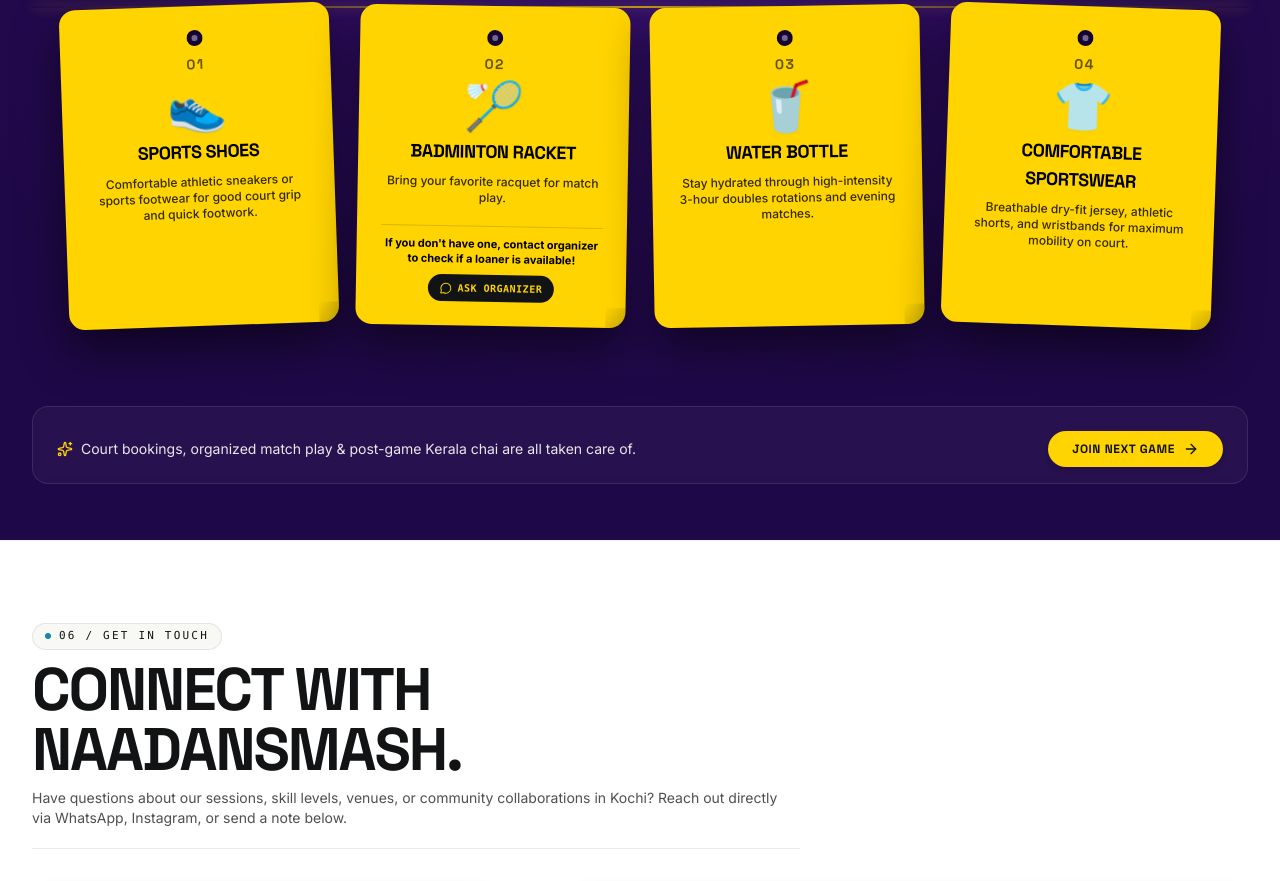
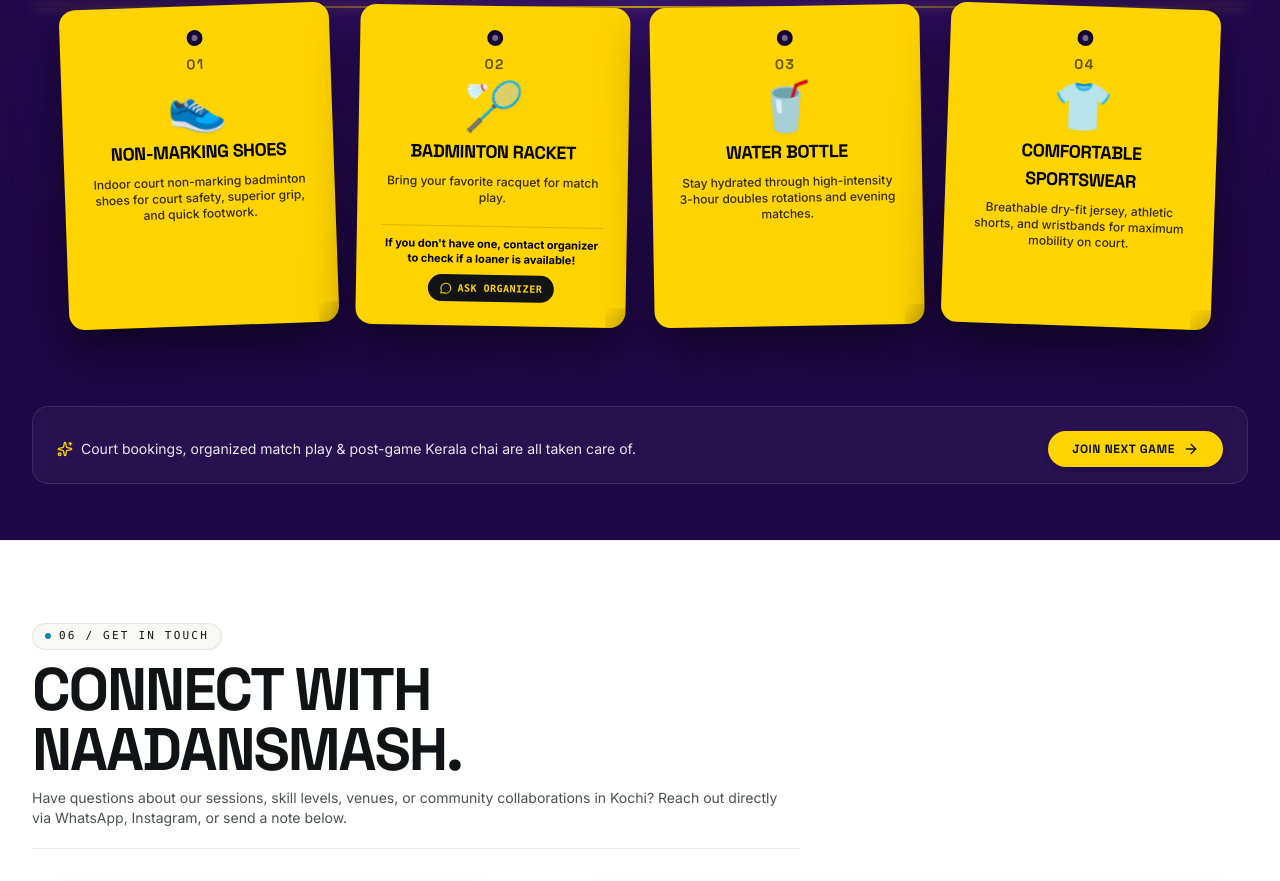
Before and after one commit to VaishnavVejji/naadansmash, a React (Vite) app: page / in a window 1280 px wide. Shown: the part 5690-6571 px from the top of the page. Built offline with nearby package versions, Linux system fonts and the light colour scheme; no server answers; the database is empty.

Commit message:
Update What to Bring item 01 to Non-Marking Shoes

```diff
--- a/src/components/sections/Community.tsx
+++ b/src/components/sections/Community.tsx
@@ -10,8 +10,8 @@ export const Community: React.FC<CommunityProps> = ({ onJoinClick }) => {
   const items = [
     {
       number: '01',
-      title: 'SPORTS SHOES',
-      desc: 'Comfortable athletic sneakers or sports footwear for good court grip and quick footwork.',
+      title: 'NON-MARKING SHOES',
+      desc: 'Indoor court non-marking badminton shoes for court safety, superior grip, and quick footwork.',
       icon: (
         <div className="text-4xl sm:text-5xl my-2 filter drop-shadow-sm select-none transform transition-transform group-hover:scale-110 duration-300">
           👟
--- a/src/components/ui/LookupRegistrationModal.tsx
+++ b/src/components/ui/LookupRegistrationModal.tsx
@@ -406,8 +406,8 @@ export const LookupRegistrationModal: React.FC<LookupRegistrationModalProps> = (
                       <span className="text-[10px] text-brand-muted">Loaners available on request</span>
                     </div>
                     <div className="p-2 rounded-xl bg-brand-offwhite">
-                      <span className="font-bold block">👟 Sports Shoes</span>
-                      <span className="text-[10px] text-brand-muted">Good court grip required</span>
+                      <span className="font-bold block">👟 Non-Marking Shoes</span>
+                      <span className="text-[10px] text-brand-muted">Indoor court shoes required</span>
                     </div>
                     <div className="p-2 rounded-xl bg-brand-offwhite">
                       <span className="font-bold block">🥤 Water Bottle</span>
--- a/src/services/emailService.ts
+++ b/src/services/emailService.ts
@@ -320,7 +320,7 @@ Organiser WhatsApp: +91 83048 83872
       <div class="checklist">
         <div class="checklist-title">🎒 What to Bring</div>
         <ul style="margin: 0; padding-left: 20px; font-size: 13px; color: #613400; line-height: 1.6;">
-          <li>Comfortable sports shoes</li>
+          <li>Non-marking badminton shoes</li>
           <li>Your badminton racquet (or ask organiser for a loaner)</li>
           <li>Personal water bottle</li>
           <li>Dry-fit sports apparel</li>
@@ -356,7 +356,7 @@ Session Details:
 - Venue: ${info.venue}
 - Status: Confirmed & Paid
 
-What to bring: Sports shoes, racquet (or loaner), water bottle, dry-fit sportswear.
+What to bring: Non-marking shoes, racquet (or loaner), water bottle, dry-fit sportswear.
 Organized match play and post-match chai are included.
 
 Organiser WhatsApp: +91 83048 83872
```
Also changed, not shown: 1 other file (tests, documents, lock files or other folders).
